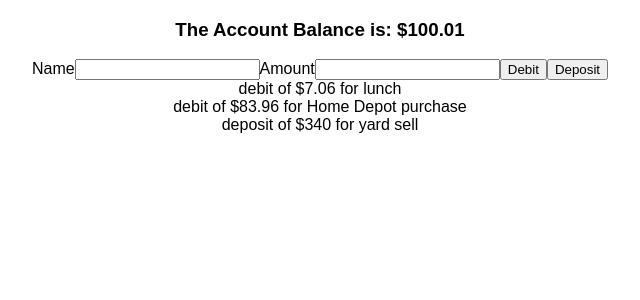
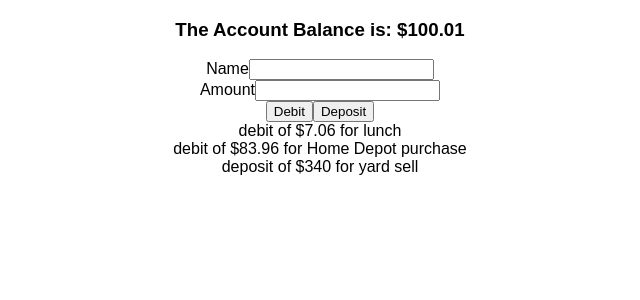
Before and after one commit to loriculberson/react-transactions, a React (Create React App) app: page / in a window 1280 px wide. Shown: the top 300 px of the page, without its empty margins (320-960 px from the left). Built offline with nearby package versions, Linux system fonts and the light colour scheme.

Commit message:
Create TransactionInput field component

```diff
--- a/src/NewTransaction.js
+++ b/src/NewTransaction.js
@@ -1,24 +1,26 @@
 import React from 'react';
+import TransationInput from './TransactionInput';
+import TransactionInput from './TransactionInput';
 
 const NewTransaction = (props) => {
 // const NewTransaction = ({name, amount, handleName, handleAmount, transactionClick}) => {
 
   return (
     <div className="newTransactions">
-      <label>
-        Name
-        <input
-          value={props.name}
-          onChange={props.handleName}
-        />
-      </label>
-      <label>
-        Amount
-        <input
-          value={props.amount}
-          onChange={props.handleAmount}
-        />
-      </label>
+    <TransactionInput
+      label={"Name"}
+      transactionValue={props.name}
+      stateHandler={props.handleName}
+      type={"text"}
+    />
+
+    <TransactionInput
+      label={"Amount"}
+      transactionValue={props.amount}
+      stateHandler={props.handleAmount}
+      type={"text"}
+    />
+
       <button
               onClick={props.transactionClick}
               className="debit">
--- /dev/null
+++ b/src/TransactionInput.js
@@ -0,0 +1,19 @@
+import React from 'react';
+
+const TransactionInput = (props) => {
+  return (
+    <div>
+      <label>
+        {props.label}
+        <input
+          value={props.transactionValue}
+          onChange={props.stateHandler}
+        />
+      </label>
+
+
+    </div>
+  )
+}
+
+export default TransactionInput;
```
